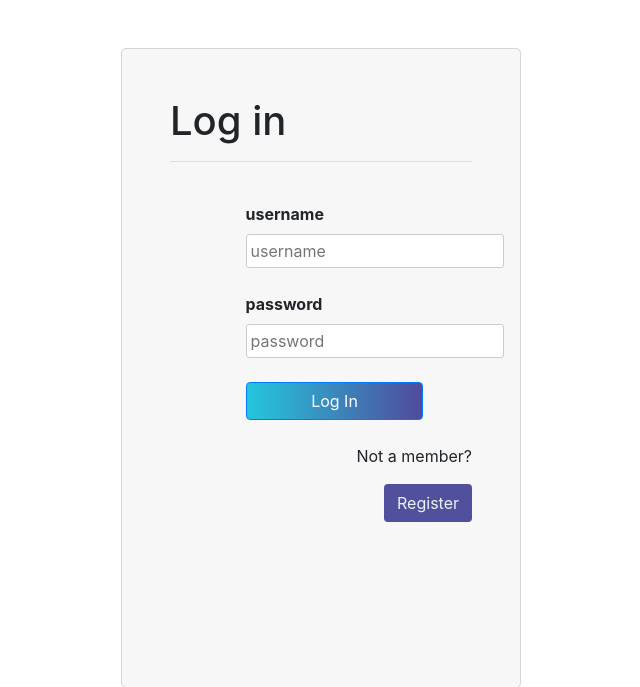
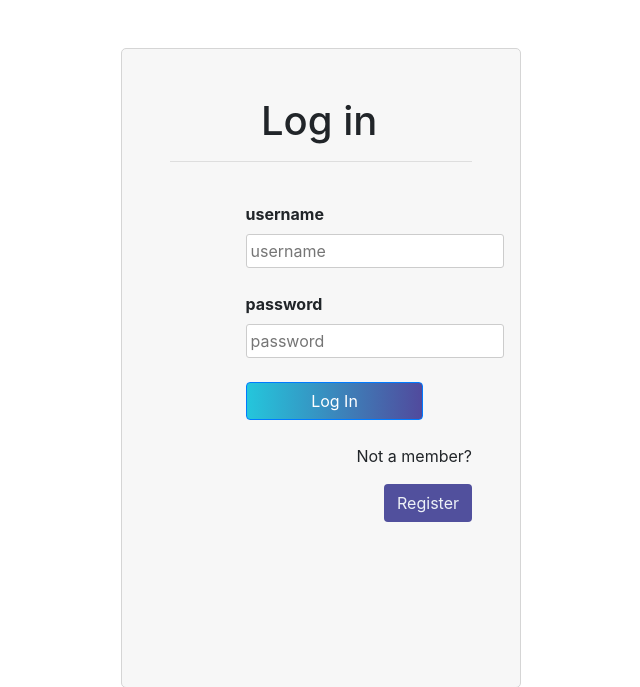
Before and after one commit to codeuniversity/code-resource-center, a Django app: page / in a window 1280 px wide. Shown: the part 56-743 px from the top of the page, without its empty margins (319-959 px from the left). Run offline with Django 3.2, Linux system fonts and the light colour scheme; some libraries are stand-ins or nearby versions.

Commit message:
centered H1 tag

```diff
--- a/accounts/templates/login.html
+++ b/accounts/templates/login.html
@@ -8,7 +8,7 @@
        border: 1px solid rgb(213, 213, 213);
        border-radius: 5px; width:400px;
        background: rgb(247, 247, 247);">
-        <h1 style="margin: auto; width: 110%;"> Log in </h1>
+        <h1 style="margin: auto; width: 120px;"> Log in </h1>
         <hr />
         <br />
         {% if error %}
```
